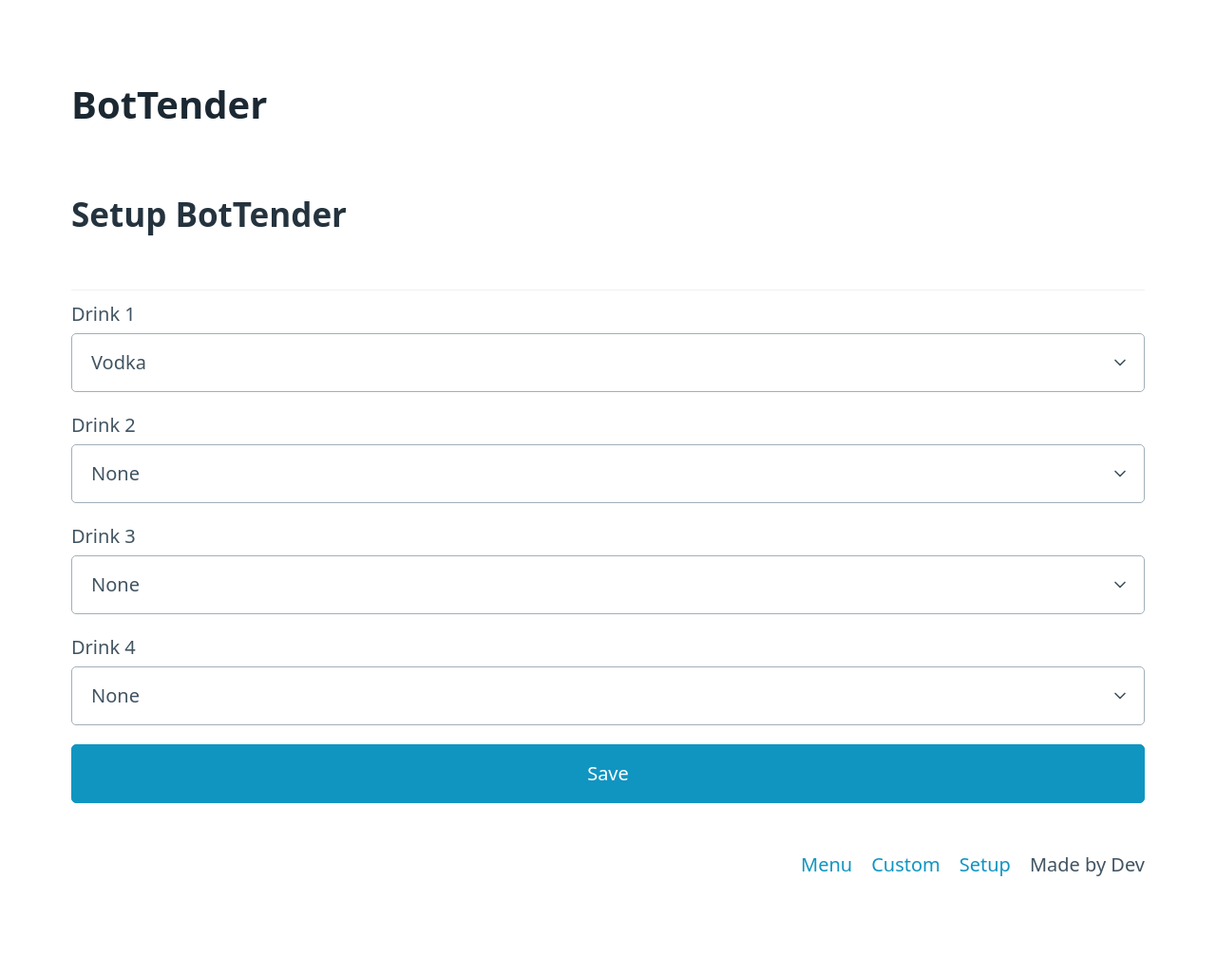
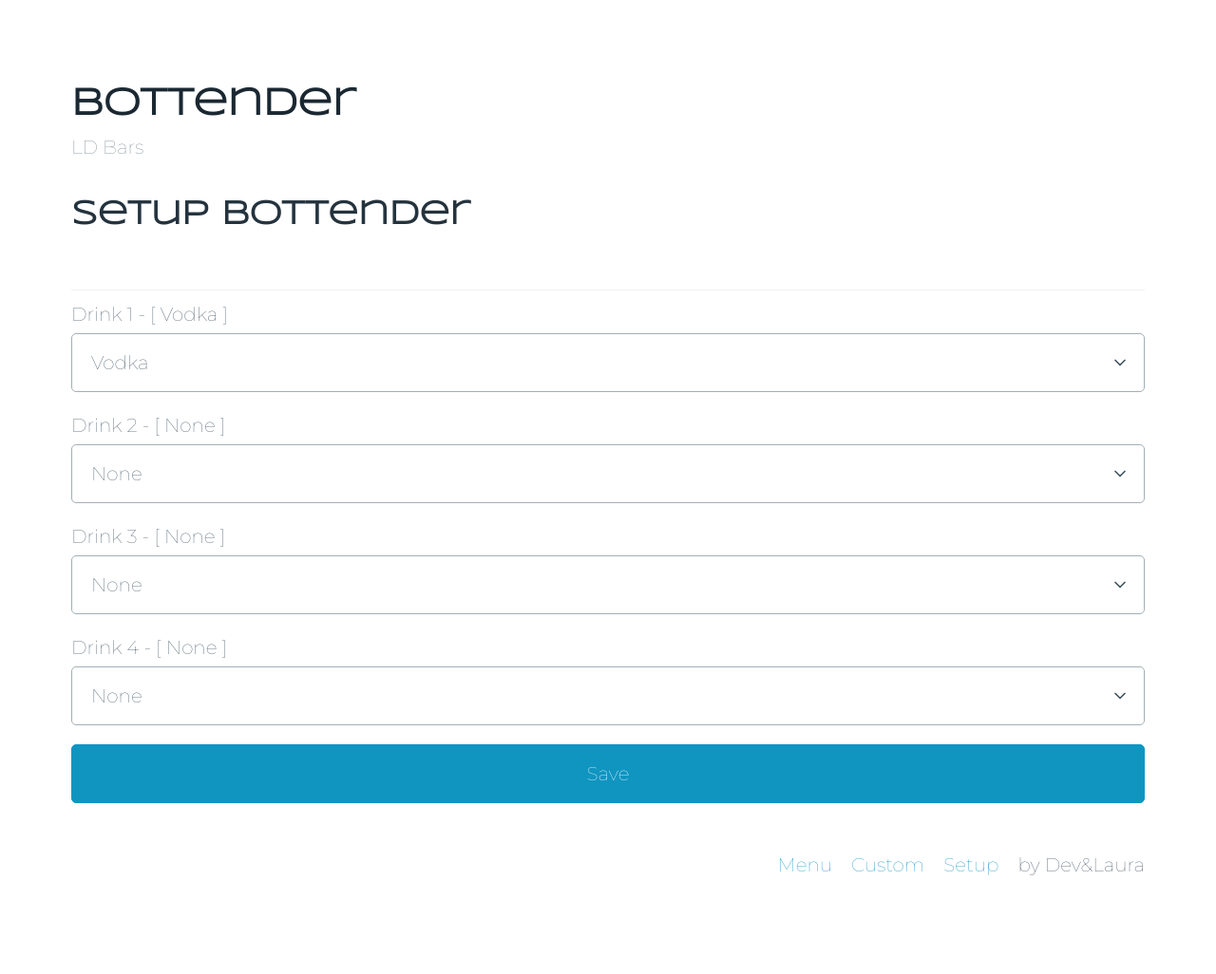
Before and after one commit to dev10110/bottender, a Flask app: page /setup in a window 1280 px wide. Shown: the whole page at 95% size. Run offline with Flask 2, Linux system fonts and the light colour scheme; some libraries are stand-ins or nearby versions.

Commit message:
improved templates

```diff
--- a/src/app.py
+++ b/src/app.py
@@ -35,7 +35,12 @@ def setup_page():
         drinks.append(req["drink1"])
         drinks.append(req["drink2"])
         drinks.append(req["drink3"])
-        bot.set_drinks(drinks)
+        ret = bot.set_drinks(drinks)
+
+        if ret == True:
+            flash("Saved!")
+        else:
+            flash("ERROR Saving!")
 
         return redirect(request.url)
 
--- a/src/bottender.py
+++ b/src/bottender.py
@@ -51,7 +51,7 @@ class BotTender:
 
 
     def all_drinks(self):
-        return self.drinksController.menu
+        return self.drinksController.get_menu()
 
     def set_drinks(self, drinks):
         self.drinksController.set_drinks(drinks)
--- a/src/bottender_dummy.py
+++ b/src/bottender_dummy.py
@@ -49,10 +49,10 @@ class BotTender:
 
 
     def all_drinks(self):
-        return self.drinksController.menu
+        return self.drinksController.get_menu()
 
     def set_drinks(self, drinks):
-        self.drinksController.set_drinks(drinks)
+        return self.drinksController.set_drinks(drinks)
 
     def get_loaded_drink(self, motor_ind):
         return self.drinksController.drinks[motor_ind]
--- a/src/drinks_controller.py
+++ b/src/drinks_controller.py
@@ -33,3 +33,17 @@ class DrinksController:
 
 
         return ing
+
+    def get_ingredient_availability(self, drink):
+        count = 0
+        for ing in drink.ingredients:
+            if ing in self.drinks:
+                count +=1
+
+        return count/len(drink.ingredients)
+
+
+    def get_menu(self):
+
+        # return sorted(self.menu, key=lambda d: self.get_ingredient_availability(d), reverse=True)
+        return sorted(self.menu, key=lambda d: d.name, reverse=False)
--- a/src/static/css/pico-bootstrap-grid.css
+++ b/src/static/css/pico-bootstrap-grid.css
@@ -5,10 +5,12 @@
 /**
  * Theme: default
  */
+
 :root {
-  --font-family: system-ui, -apple-system, "Segoe UI", "Roboto", "Ubuntu",
+  /* --font-family: system-ui, -apple-system, "Segoe UI", "Roboto", "Ubuntu",
     "Cantarell", "Noto Sans", sans-serif, "Apple Color Emoji", "Segoe UI Emoji",
-    "Segoe UI Symbol", "Noto Color Emoji";
+    "Segoe UI Symbol", "Noto Color Emoji"; */
+  --font-family: "Montserrat";
   --line-height: 1.5;
   --font-weight: 400;
   --font-size: 16px;
@@ -136,6 +138,7 @@ h4,
 h5,
 h6 {
   --font-weight: 700;
+  --font-family: "Syncopate";
 }
 
 h1 {
@@ -3627,3 +3630,17 @@ textarea,
 }
 
 /*# sourceMappingURL=pico-bootstrap-grid.css.map */
+
+.row {
+  display: -webkit-box;
+  display: -webkit-flex;
+  display: -ms-flexbox;
+  display:         flex;
+  flex-wrap: wrap;
+}
+.row > [class*='col-'] {
+  display: flex;
+  flex-direction: column;
+}
+
+h1
--- a/src/templates/base.html
+++ b/src/templates/base.html
@@ -3,6 +3,10 @@
     <!-- <link rel="stylesheet" href="https://unpkg.com/@picocss/pico@latest/css/pico.min.css"> -->
     <link rel="stylesheet" href="{{url_for('static', filename='css/pico-bootstrap-grid.css')}}">
     <!-- <link rel="stylesheet" href="https://raw.githubusercontent.com/picocss/examples/master/bootstrap-grid/css/pico-bootstrap-grid.css"> -->
+    <link rel="preconnect" href="https://fonts.gstatic.com" crossorigin>
+    <link rel="preconnect" href="https://fonts.googleapis.com">
+    <link href="https://fonts.googleapis.com/css?family=Montserrat:100" rel="stylesheet">
+    <link href="https://fonts.googleapis.com/css2?family=Syncopate&display=swap" rel="stylesheet">
     <meta charset="utf-8">
      <meta name="viewport" content="width=device-width, initial-scale=1">
 	<title>BotTender</title>
@@ -11,8 +15,14 @@
 <body>
 
     <main class="container">
+      <a href="{{ url_for('main_page') }}">
+      <hgroup>
+        <h1>BotTender</h1>
+        <h3>LD Bars</h3>
+      </hgroup>
+    </a>
 
-    <a href="{{ url_for('main_page') }}"> <h1>BotTender</h1> </a>
+
 
     <div class="container">
         {% for message in get_flashed_messages() %}
@@ -29,7 +39,7 @@
     <li><a href="{{ url_for('main_page') }}">Menu</a></li>
     <li><a href="{{ url_for('custom_page') }}">Custom</a></li>
     <li><a href="{{ url_for('setup_page') }}">Setup</a></li>
-    <li>Made by Dev</li>
+    <li>by Dev&Laura</li>
   </ul>
 </nav>
 </main>
--- a/src/templates/main.html
+++ b/src/templates/main.html
@@ -2,7 +2,9 @@
 {% block title %} Menu {% endblock %}
 
 
+
 {% block content %}
+<div class="container">
     <div class="row">
     {% for d in bot.all_drinks() %}
     <div class="col-sm-12 col-md-6 col-lg-4 col-xl-4">
@@ -21,5 +23,6 @@
     </div>
     {% endfor %}
 </div>
+</div>
 
 {% endblock %}
--- a/src/templates/setup.html
+++ b/src/templates/setup.html
@@ -13,7 +13,7 @@
 
     {% for i in range(bot.num_motors()) %}
   <div class="form-group">
-    <label for="drink{{i}}">Drink {{i+1}}</label>
+    <label for="drink{{i}}">Drink {{i+1}} - [ {{ bot.get_loaded_drink(i) }} ]</label>
     <select id="drink{{i}}" name="drink{{i}}" required>
         {% for j in range(bot.all_ingredients() | length) %}
         {% set drink = bot.all_ingredients()[j] %}
```
Also changed, not shown: src/motor_controller_dummy.py (+11 -0 lines), src/templates/custom.html (+10 -5 lines).
